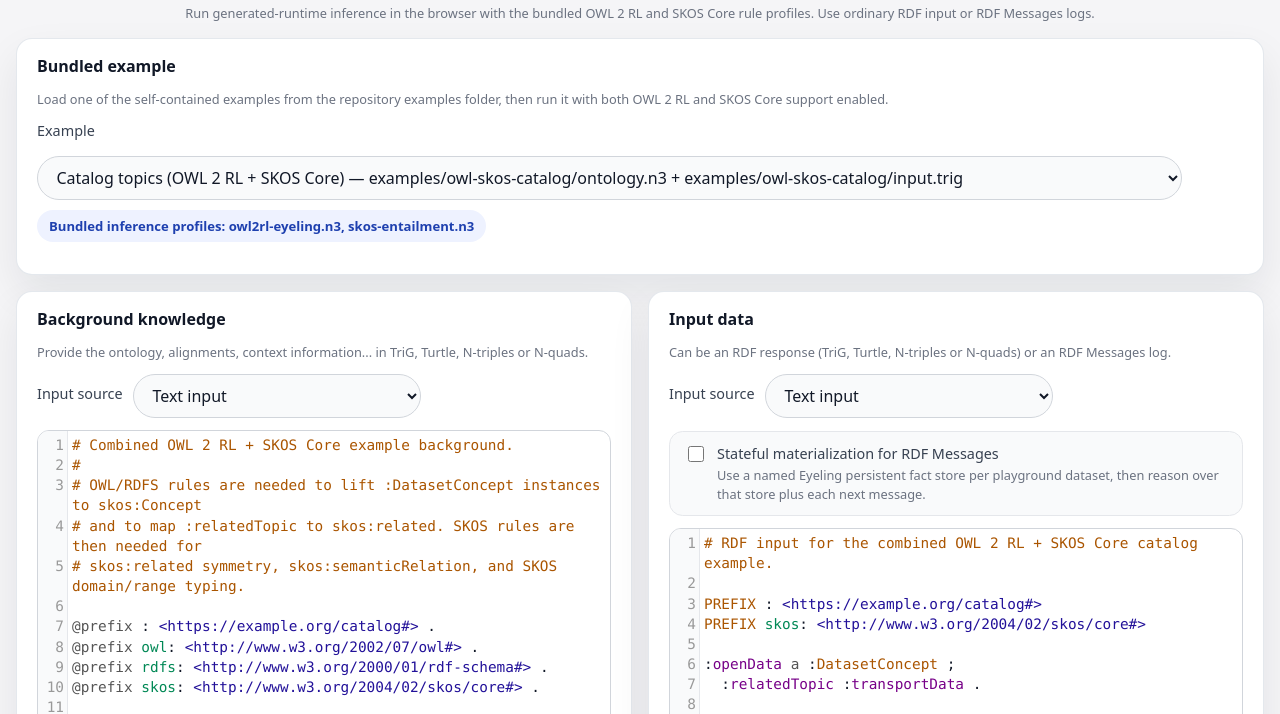
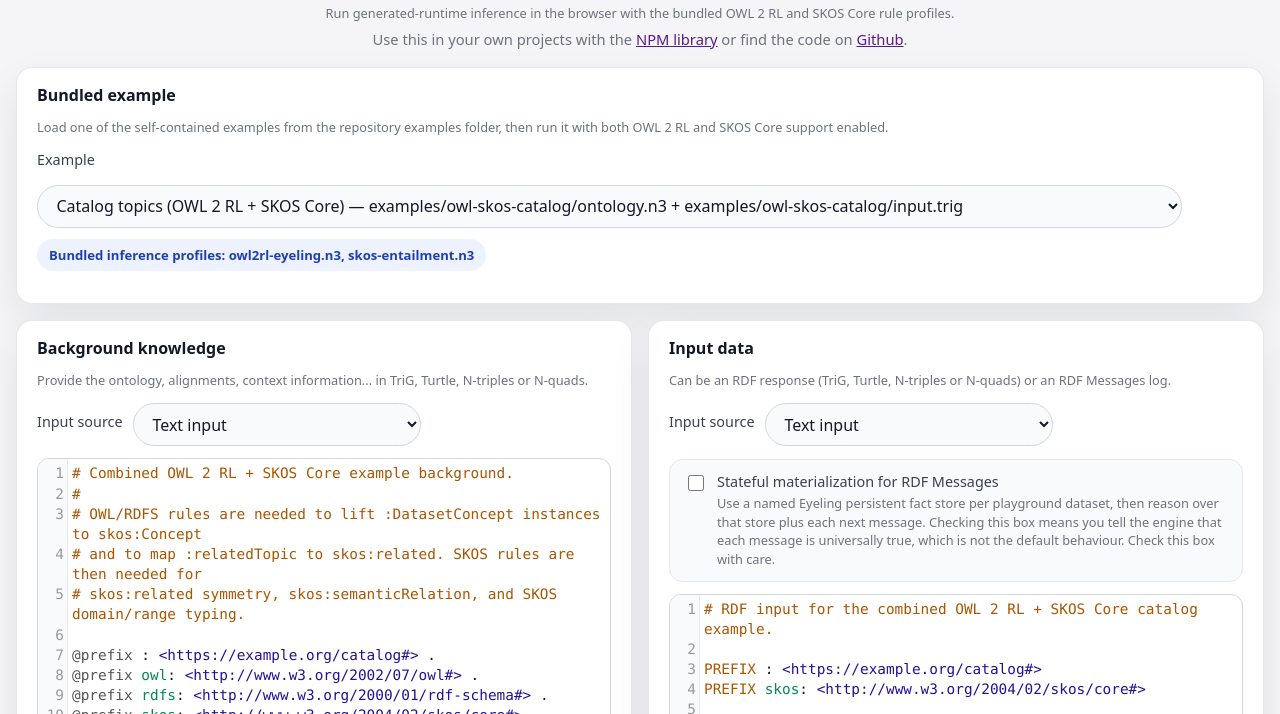
Before and after one commit to pietercolpaert/rdfjs-inference-engine, a website: page index.html in a window 1280 px wide. Shown: the part 67-781 px from the top of the page. Drawn offline with nearby package versions, Linux system fonts and the light colour scheme.

Commit message:
Better warning in playground for checking the box

```diff
--- a/index.html
+++ b/index.html
@@ -351,7 +351,8 @@
   <div class="page">
     <header>
       <h1>RDF-JS inference engine playground</h1>
-      <p class="meta">Run generated-runtime inference in the browser with the bundled OWL 2 RL and SKOS Core rule profiles. Use ordinary RDF input or RDF Messages logs.</p>
+      <p class="meta">Run generated-runtime inference in the browser with the bundled OWL 2 RL and SKOS Core rule profiles.</p>
+      <p class"meta">Use this in your own projects with the <a href="">NPM library</a> or find the code on <a href="">Github</a>.</p>
     </header>
     <main class="grid">
       <section class="card">
@@ -398,7 +399,7 @@
           <input id="statefulMaterialization" type="checkbox">
           <div class="option-copy">
             <label for="statefulMaterialization">Stateful materialization for RDF Messages</label>
-            <span class="hint">Use a named Eyeling persistent fact store per playground dataset, then reason over that store plus each next message.</span>
+            <span class="hint">Use a named Eyeling persistent fact store per playground dataset, then reason over that store plus each next message. Checking this box means you tell the engine that each message is universally true, which is not the default behaviour. Check this box with care.</span>
           </div>
         </div>
         <div id="dataUrlPanel" class="uri-input-row">
```
